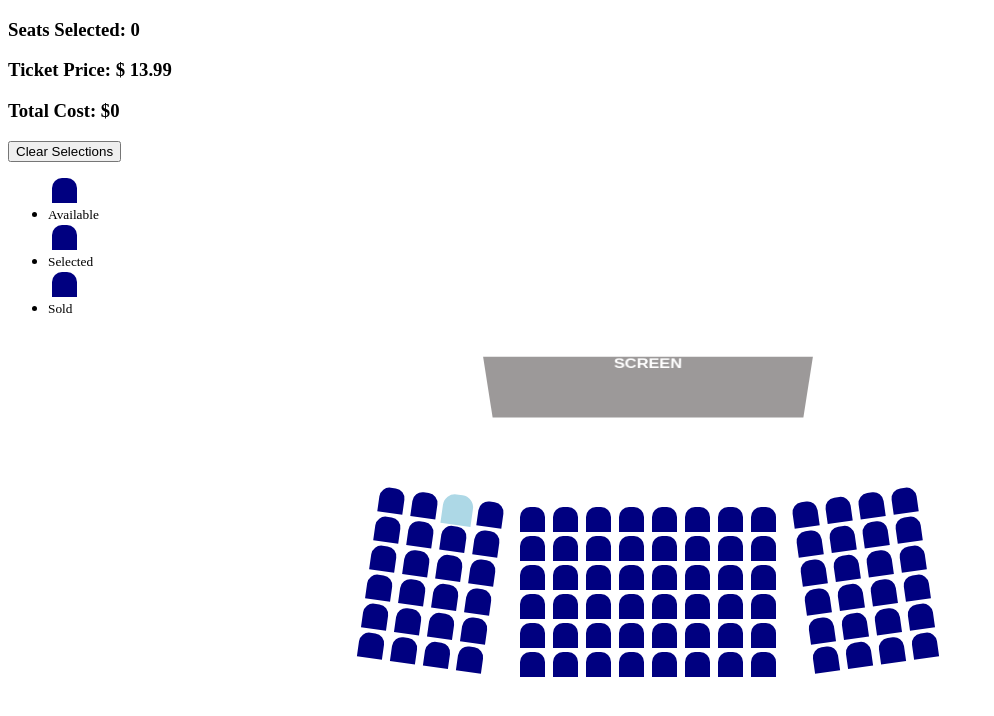
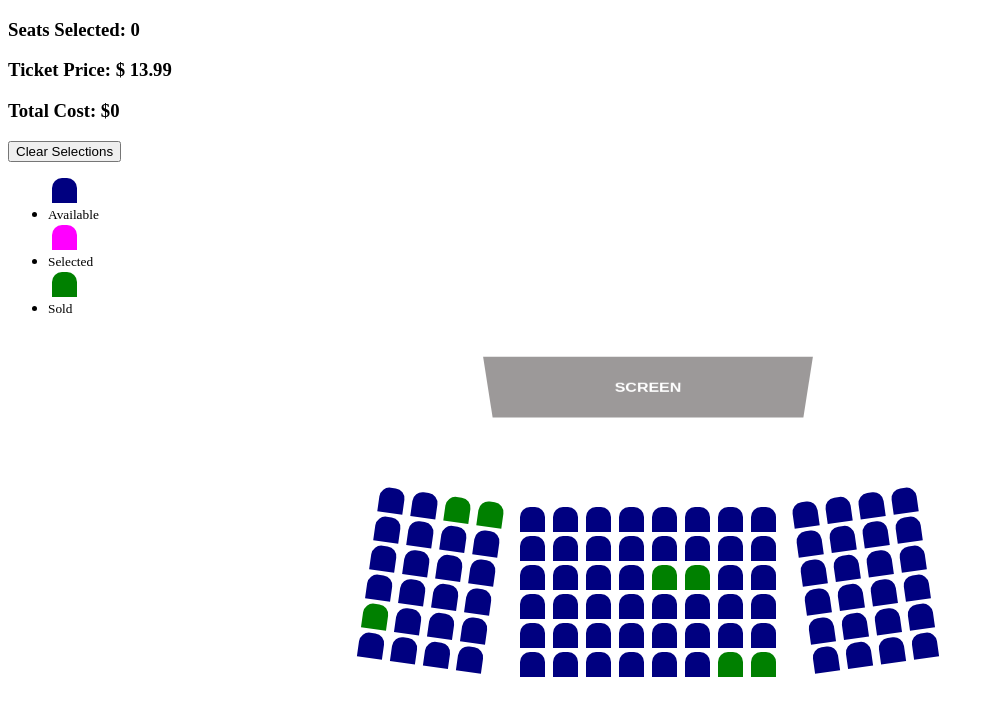
Before and after one commit to anamspe/seat-selector, a website built with Vite: page index.html in a window 1280 px wide. In both pictures the pointer is over the element 457 px from the left and 509 px from the top of the page. Shown: the whole page, without its empty margins (0-994 px from the left). Built offline with nearby package versions, Linux system fonts and the light colour scheme.

Commit message:
Adjust styles for available, selected and sold

```diff
--- a/style.css
+++ b/style.css
@@ -16,7 +16,9 @@
   color: white;
   font-weight: bold;
   font-family: Arial, Helvetica, sans-serif;
-  text-align: center;
+  display: flex;
+  justify-content: center;
+  align-items: center;
 }
 
 .seats {
@@ -39,7 +41,6 @@
 
 .row {
   display: flex;
-  /* margin: 0 10px; */
 }
 
 .seat {
@@ -50,7 +51,27 @@
   margin: 2px 4px;
 }
 
-.seat:hover {
+.seat.selected {
+  background-color: magenta;
+}
+
+.seat.selected:hover:not(.showcase-seat) {
+  background-color: magenta;
+  transform: scale(1.2);
+  cursor: pointer;
+}
+
+.seat.sold {
+  background-color: green;
+}
+
+.seat.sold:hover:not(.showcase-seat) {
+  background-color: green;
+  cursor: not-allowed;
+  transform: scale(1);
+}
+
+.seat:hover:not(.showcase-seat):not(.sold):not(.selected) {
   background: lightblue;
   transform: scale(1.2);
   cursor: pointer;
```
